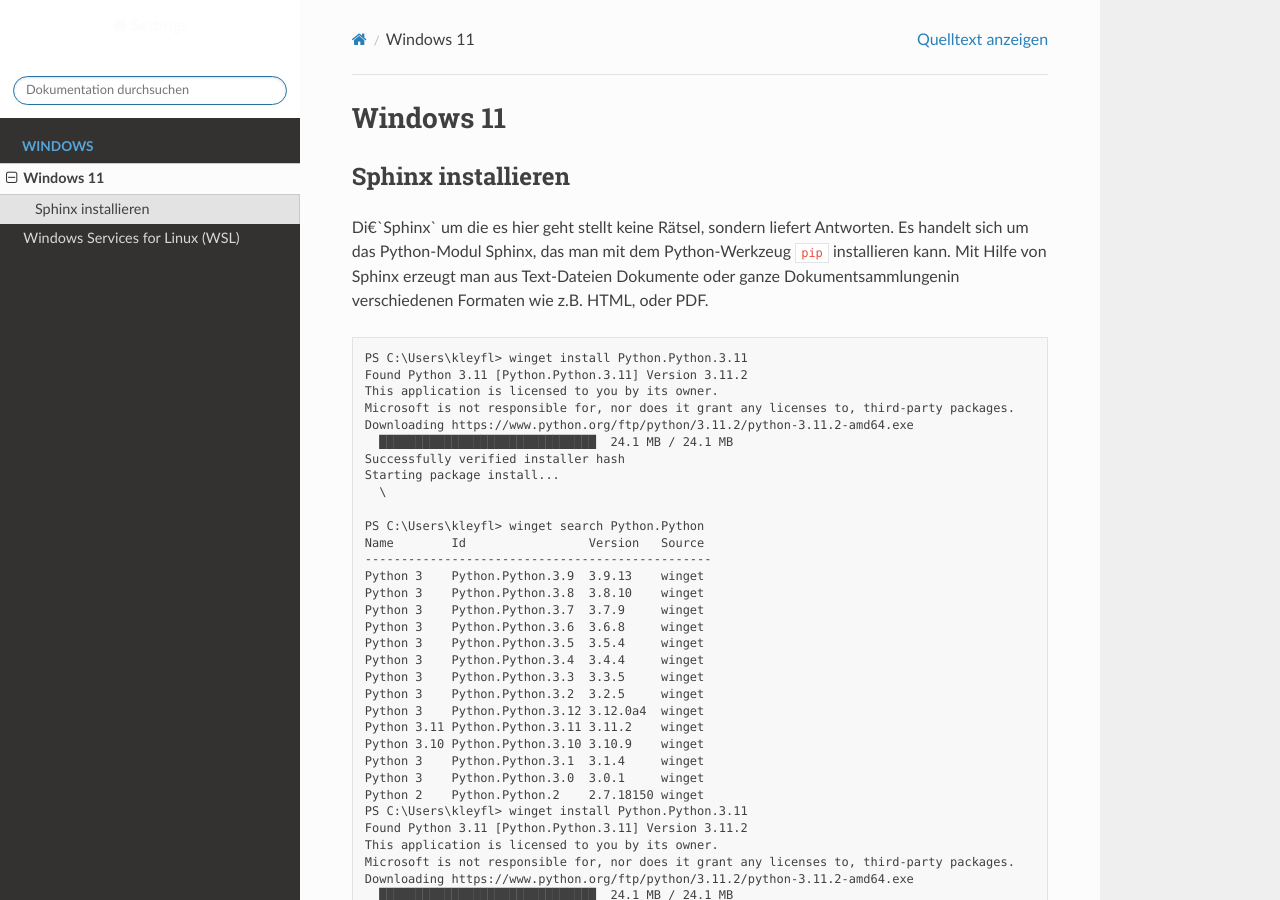
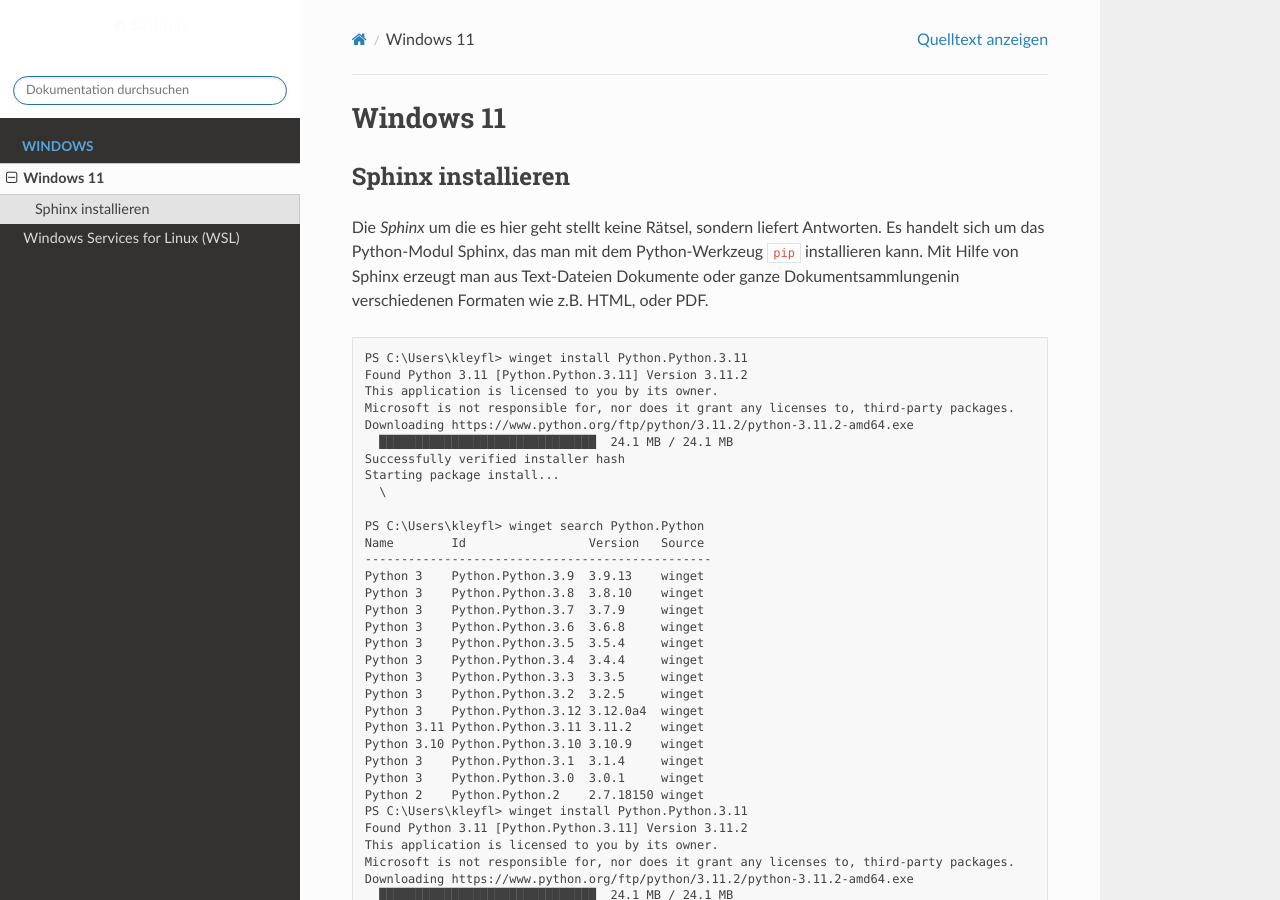
Before and after one commit to fl/settings-de, a Sphinx documentation site: the page built from docs/win11.rst, in a window 1280 px wide and 900 px high. Built offline with Sphinx 7.4.7 and the Read the Docs theme 2.0.0, drawn with Linux system fonts in a browser that asks for light colours.

Commit message:
weiter auf deutsch

```diff
--- a/docs/win11.rst
+++ b/docs/win11.rst
@@ -4,7 +4,7 @@
 Sphinx installieren
 -------------------
 
-Di€`Sphinx` um die es hier geht stellt keine Rätsel, sondern liefert Antworten. Es handelt sich um das Python-Modul Sphinx, das man mit dem Python-Werkzeug ``pip`` installieren kann. Mit Hilfe von Sphinx erzeugt man aus Text-Dateien Dokumente oder ganze Dokumentsammlungenin verschiedenen Formaten wie z.B. HTML, oder PDF.
+Die `Sphinx` um die es hier geht stellt keine Rätsel, sondern liefert Antworten. Es handelt sich um das Python-Modul Sphinx, das man mit dem Python-Werkzeug ``pip`` installieren kann. Mit Hilfe von Sphinx erzeugt man aus Text-Dateien Dokumente oder ganze Dokumentsammlungenin verschiedenen Formaten wie z.B. HTML, oder PDF.
 
 ::
 
--- a/docs/wsl.rst
+++ b/docs/wsl.rst
@@ -1,7 +1,7 @@
 Windows Services for Linux (WSL)
 ================================
 
-Mit Hilde der Windows-Erweiterung `Windows Services for Linux (WSL)` betreibt man auf Windows eine Linux Virtual Machine, die eng mit dem Gastbetriebssystem Windows verzahnt ist. Der Zugriff auf das Dateisystem des jeweiligen Gegenübers, also von Windows nach WSL/Linux oder umgekehrt, ist ohne Konfiguration möglich.
+Mit Hilfe der Windows-Erweiterung `Windows Services for Linux (WSL)` betreibt man auf Windows eine Linux Virtual Machine, die eng mit dem Gastbetriebssystem Windows verzahnt ist. Der Zugriff auf das Dateisystem des jeweiligen Gegenübers, also von Windows nach WSL/Linux oder umgekehrt, ist ohne Konfiguration möglich.
 
 Ausserdem kann man viele Entwicklerwerkzeuge so konfigurieren, dass sie WSL verwenden und damit Linux-Werkzeuge direkt auf Linux nutzen, ohne die EInschränkungen mit denen man leben lernt wenn man Windows als Entwicklermaschine benutzt und Linux als Zielplattform.
 
```
